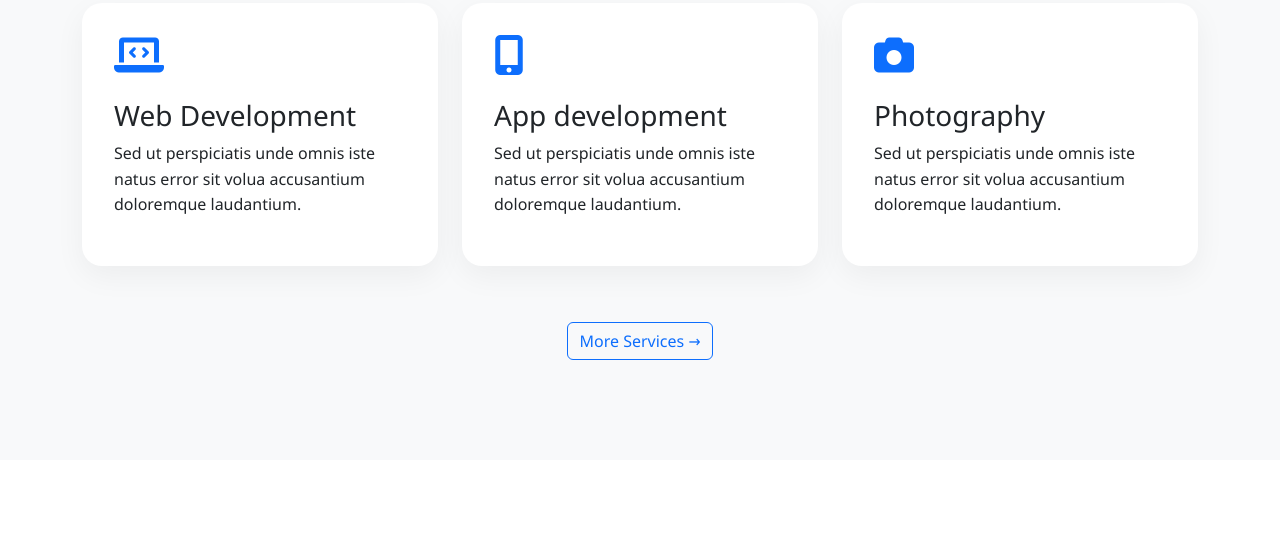
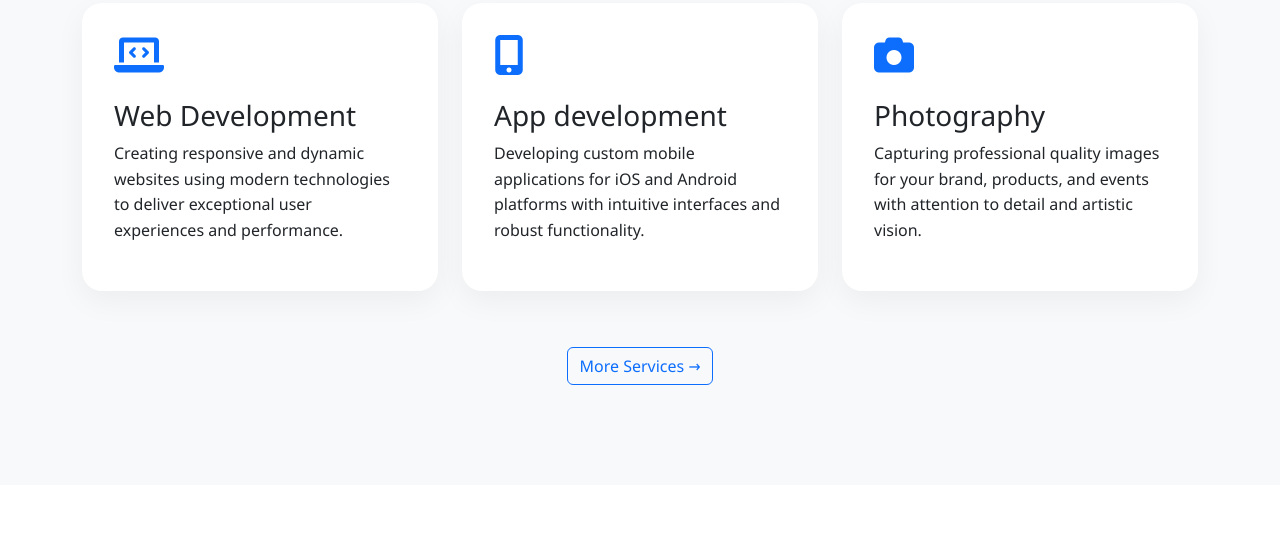
Before and after one commit to Brillywam/Web_Dev_Grp_Assignment, a plain HTML site: page index.html in a window 1280 px wide. Shown: the part 1537-2076 px from the top of the page. Drawn offline with nearby package versions, Linux system fonts and the light colour scheme.

Commit message:
Update services section with meaningful descriptions for Web Development, App Development, and Photography services

```diff
--- a/index.html
+++ b/index.html
@@ -101,21 +101,21 @@
                     <div class="service-card">
                         <i class="fas fa-laptop-code"></i>
                         <h3>Web Development</h3>
-                        <p>Sed ut perspiciatis unde omnis iste natus error sit volua accusantium doloremque laudantium.</p>
+                        <p>Creating responsive and dynamic websites using modern technologies to deliver exceptional user experiences and performance.</p>
                     </div>
                 </div>
                 <div class="col-md-4">
                     <div class="service-card">
                         <i class="fas fa-mobile-alt"></i>
                         <h3>App development</h3>
-                        <p>Sed ut perspiciatis unde omnis iste natus error sit volua accusantium doloremque laudantium.</p>
+                        <p>Developing custom mobile applications for iOS and Android platforms with intuitive interfaces and robust functionality.</p>
                     </div>
                 </div>
                 <div class="col-md-4">
                     <div class="service-card">
                         <i class="fas fa-camera"></i>
                         <h3>Photography</h3>
-                        <p>Sed ut perspiciatis unde omnis iste natus error sit volua accusantium doloremque laudantium.</p>
+                        <p>Capturing professional quality images for your brand, products, and events with attention to detail and artistic vision.</p>
                     </div>
                 </div>
             </div>
```
